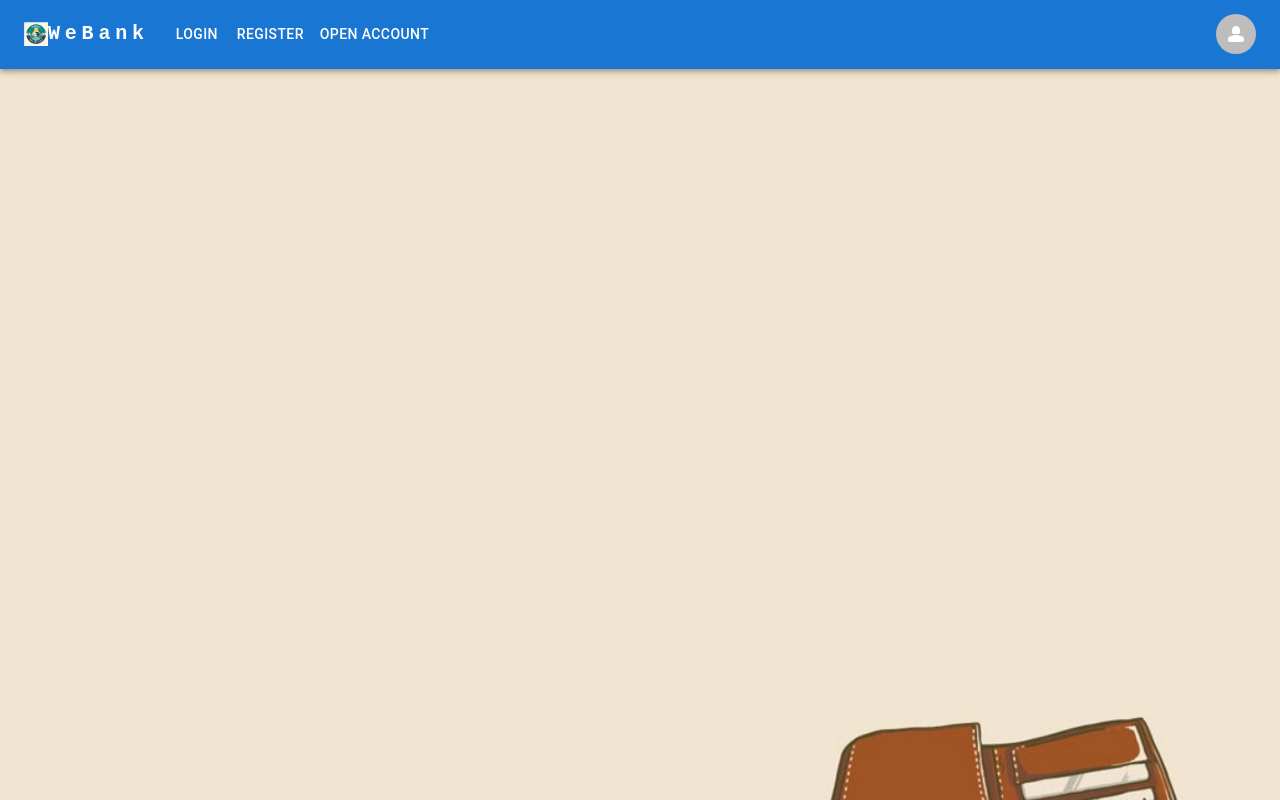
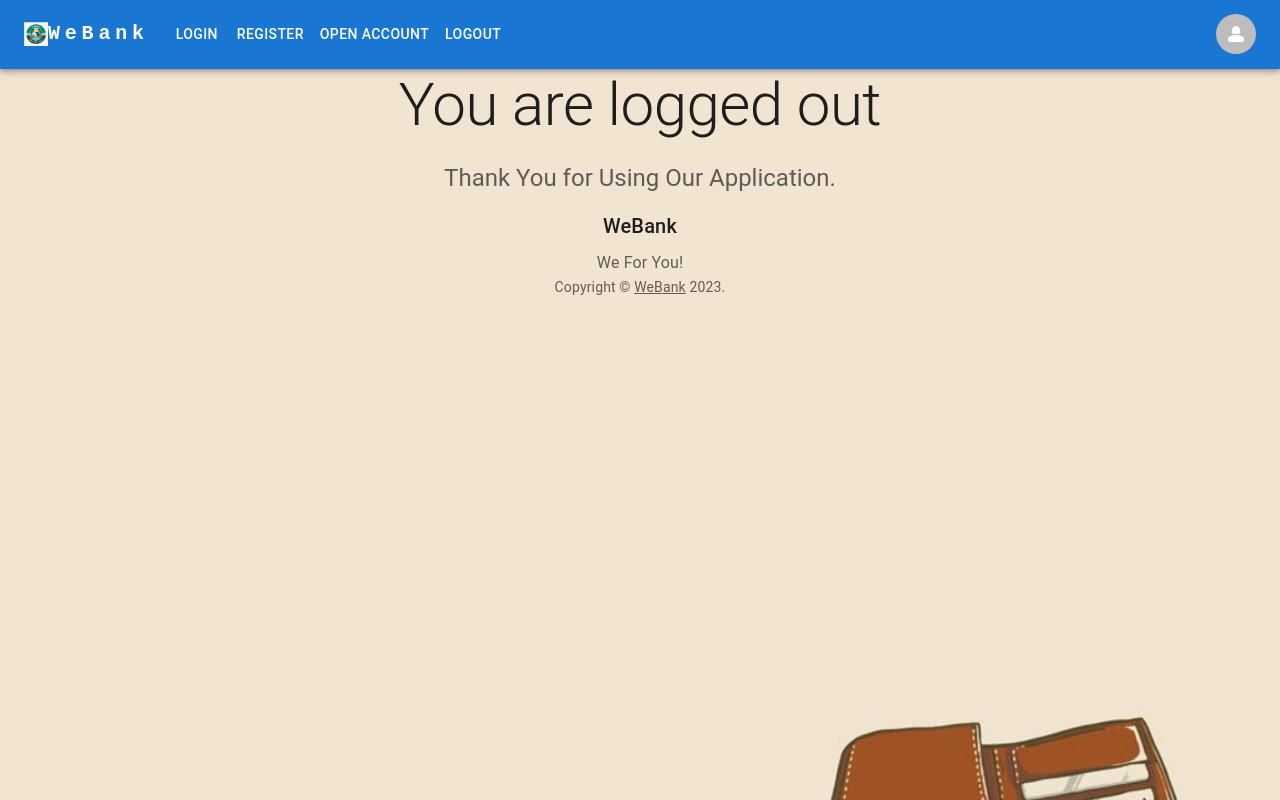
Before and after one commit to jharshit013/webank-app, a React (Create React App) app: page /logout in a window 1280 px wide. Shown: the top 800 px of the page. Built offline with nearby package versions, Linux system fonts and the light colour scheme.

Commit message:
added logout

```diff
--- a/src/App.js
+++ b/src/App.js
@@ -1,6 +1,7 @@
 import './App.css';
 import HomePage from './components/HomePage';
 import SignIn from './components/Login';
+import Logout from './components/Logout';
 import NavBar from './components/NavBar';
 import OpenAccount from './components/OpenAccount';
 import SignUp from './components/Register';
@@ -24,6 +25,7 @@ function App() {
               <Route path='/login' Component={SignIn} />
               <Route path='/register' Component={SignUp} />
               <Route path='/openaccount' Component={OpenAccount} />
+              <Route path='/logout' Component={Logout} />
             </Routes>
           </Router>
         </div>
--- /dev/null
+++ b/src/components/Logout.js
@@ -0,0 +1,66 @@
+import * as React from 'react';
+import CssBaseline from '@mui/material/CssBaseline';
+import Box from '@mui/material/Box';
+import Typography from '@mui/material/Typography';
+import Container from '@mui/material/Container';
+import Link from '@mui/material/Link';
+import { createTheme, ThemeProvider } from '@mui/material/styles';
+
+function Copyright() {
+    return (
+        <Typography variant="body2" color="text.secondary" align="center">
+            {'Copyright © '}
+            <Link color="inherit" href="/">
+                WeBank
+            </Link>{' '}
+            {new Date().getFullYear()}
+            {'.'}
+        </Typography>
+    );
+}
+
+// TODO remove, this demo shouldn't need to reset the theme.
+const defaultTheme = createTheme();
+
+export default function Logout() {
+    return (
+        <ThemeProvider theme={defaultTheme}>
+            <CssBaseline />
+            <main>
+                {/* Hero unit */}
+                <Box>
+                    <Container maxWidth="sm">
+                        <Typography
+                            component="h3"
+                            variant="h2"
+                            align="center"
+                            color="text.primary"
+                            gutterBottom
+                        >
+                            You are logged out
+                        </Typography>
+                        <Typography variant="h5" align="center" color="text.secondary" paragraph>
+                        Thank You for Using Our Application.
+                        </Typography>
+                    </Container>
+                </Box>
+            </main>
+            {/* Footer */}
+            <Box component="footer">
+                <Typography variant="h6" align="center" gutterBottom>
+                    WeBank
+                </Typography>
+                <Typography
+                    variant="subtitle1"
+                    align="center"
+                    color="text.secondary"
+                    component="p"
+                >
+                    We For You!
+                </Typography>
+                <Copyright />
+            </Box>
+            {/* End footer */}
+        </ThemeProvider>
+    );
+}
--- a/src/components/NavBar.js
+++ b/src/components/NavBar.js
@@ -17,7 +17,7 @@ import { ReactComponent as Logo } from '../webank-logo.svg';
 import Link from '@mui/material/Link';
 
 const pages = ['Login', 'Register', 'Open Account', 'Check Account Status'];
-const settings = ['Profile', 'Account', 'Dashboard', 'Logout'];
+// const settings = ['Dashboard', 'Logout'];
 
 function NavBar() {
     const [anchorElNav, setAnchorElNav] = React.useState(null);
@@ -157,6 +157,14 @@ function NavBar() {
                         >
                             Open Account
                         </Button>
+                        <Button
+                            href="/logout"
+                            key="Logout"
+                            onClick={handleCloseNavMenu}
+                            sx={{ my: 2, color: 'white', display: 'block' }}
+                        >
+                            Logout
+                        </Button>
                     </Box>
 
                     <Box sx={{ flexGrow: 0 }}>
@@ -181,11 +189,18 @@ function NavBar() {
                             open={Boolean(anchorElUser)}
                             onClose={handleCloseUserMenu}
                         >
-                            {settings.map((setting) => (
+                            {/* {settings.map((setting) => (
                                 <MenuItem key={setting} onClick={handleCloseUserMenu}>
                                     <Typography textAlign="center">{setting}</Typography>
                                 </MenuItem>
-                            ))}
+                            ))} */}
+                            <MenuItem
+                                href="/logout"
+                                key="Logout"
+                                onClick={handleCloseUserMenu}
+                                >
+                                <Typography textAlign="center">Logout</Typography>
+                            </MenuItem>
                         </Menu>
                     </Box>
                 </Toolbar>
```
